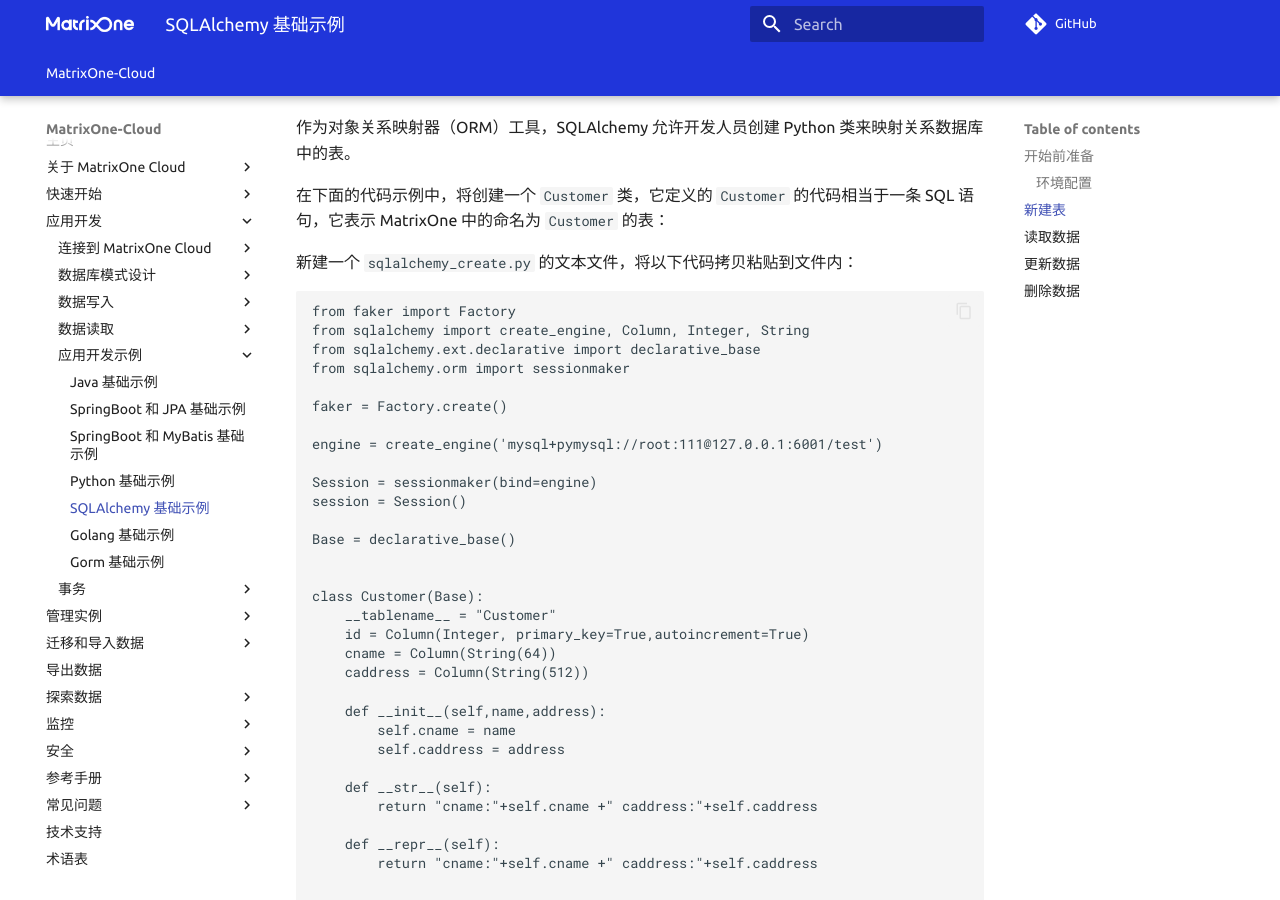
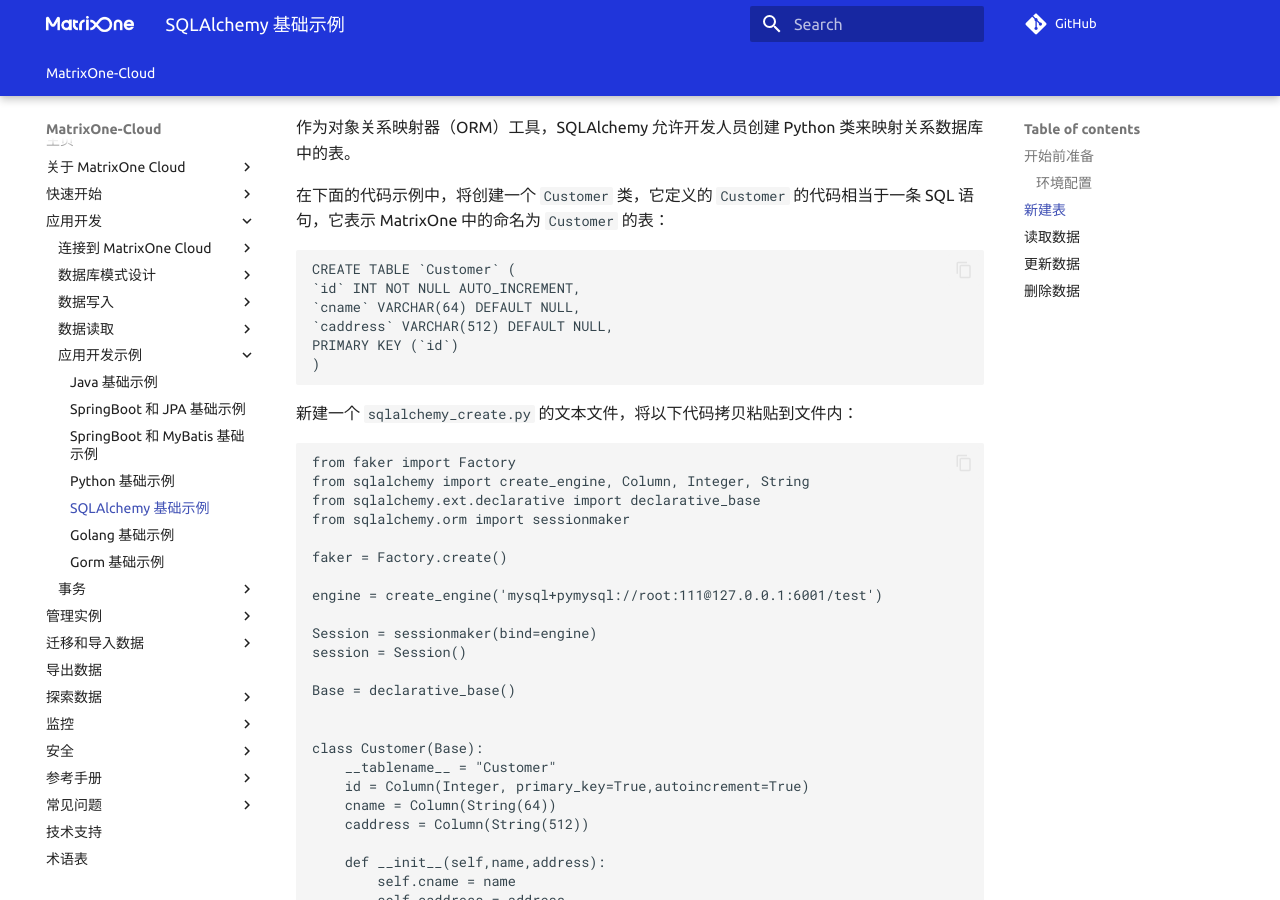
Before and after one commit to yangj1211/moc-docs, an MkDocs documentation site: the page built from docs/MatrixOne-Cloud/App-Develop/Tutorial/sqlalchemy-python-crud-demo.md, in a window 1280 px wide and 900 px high, scrolled down 1493 px. Built offline with MkDocs 1.6.1 and Material for MkDocs 9.7.7, drawn with Linux system fonts in a browser that asks for light colours; comment, search, counter and statistics services are not loaded; the version menu is left out.

Commit message:
Update sqlalchemy-python-crud-demo.md
Signed-off-by: xuanyiLee <89380523+xuanyiLee@users.noreply.github.com>

````diff
--- a/docs/MatrixOne-Cloud/App-Develop/Tutorial/sqlalchemy-python-crud-demo.md
+++ b/docs/MatrixOne-Cloud/App-Develop/Tutorial/sqlalchemy-python-crud-demo.md
@@ -59,6 +59,15 @@
 作为对象关系映射器（ORM）工具，SQLAlchemy 允许开发人员创建 Python 类来映射关系数据库中的表。
 
 在下面的代码示例中，将创建一个 `Customer` 类，它定义的 `Customer` 的代码相当于一条 SQL 语句，它表示 MatrixOne 中的命名为 `Customer` 的表：
+
+```
+CREATE TABLE `Customer` (
+`id` INT NOT NULL AUTO_INCREMENT,
+`cname` VARCHAR(64) DEFAULT NULL,
+`caddress` VARCHAR(512) DEFAULT NULL,
+PRIMARY KEY (`id`)
+)
+```
 
 新建一个 `sqlalchemy_create.py` 的文本文件，将以下代码拷贝粘贴到文件内：
 
````
